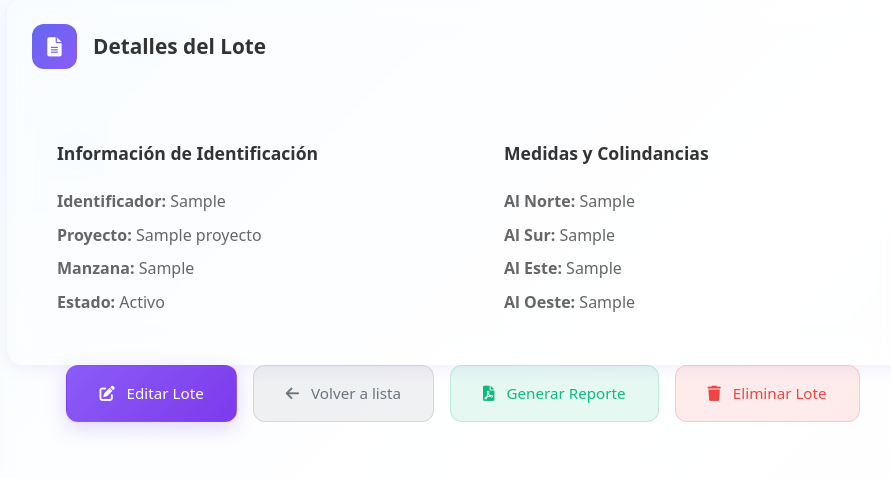
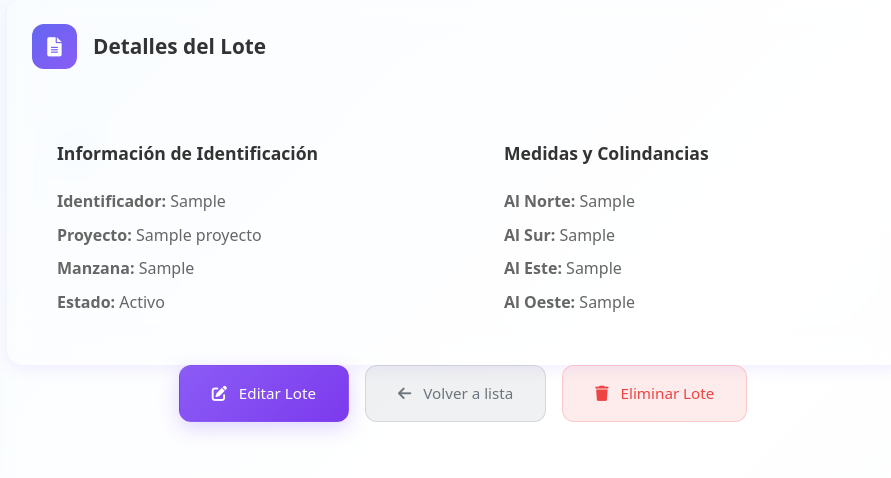
Before and after one commit to MetalFKingRawner/Contratos, a Django app: page /dashboard/lotes/1/ in a window 1280 px wide. Shown: the part 1367-1845 px from the top of the page, without its empty margins (317-1208 px from the left). Run offline with Django 5.2, Linux system fonts and the light colour scheme; tables that the repository leaves empty hold one stand-in row (values such as "Sample post"); some libraries are stand-ins or nearby versions.

Commit message:
Update lote_detail.html

```diff
--- a/templates/dashboard/partials/lote_detail.html
+++ b/templates/dashboard/partials/lote_detail.html
@@ -272,12 +272,6 @@
               hx-swap="innerHTML">
         <i class="fas fa-arrow-left"></i>
         <span>Volver a lista</span>
-      </button>
-
-      <button class="action-btn success"
-              title="Generar Reporte">
-        <i class="fas fa-file-pdf"></i>
-        <span>Generar Reporte</span>
       </button>
 
       <button class="action-btn danger"
@@ -1015,4 +1009,5 @@
 @keyframes statusPulse {
   0%, 100% { opacity: 1; transform: scale(1); }
   50% { opacity: 0.7; transform: scale(1.1); }
+
 }
```
